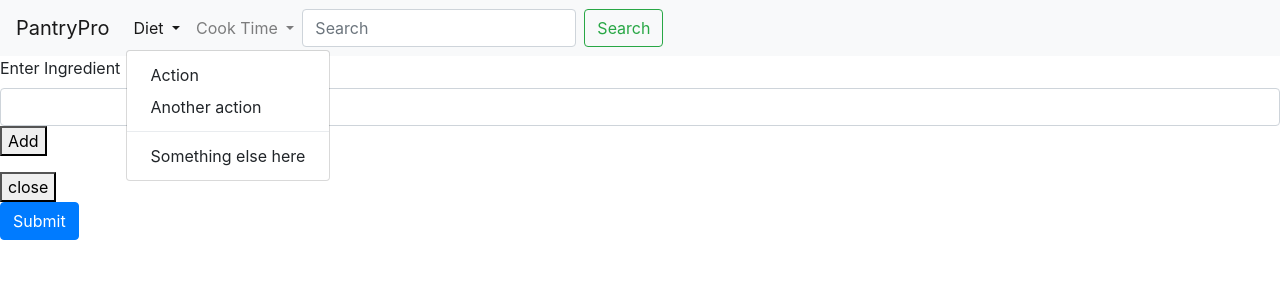
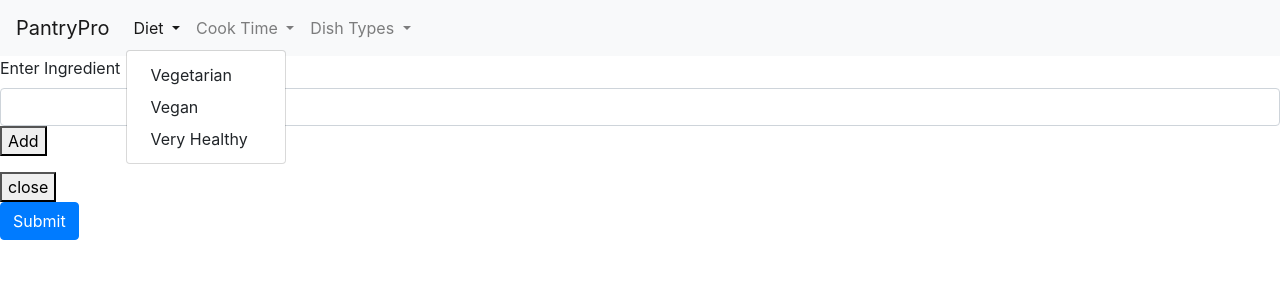
Before and after one commit to GEETHA-21/Pantry-Pro, a Node server app: page / in a window 1280 px wide, after a click on "Diet". Shown: the top 300 px of the page. Run offline with Node 20, Linux system fonts and the light colour scheme; some libraries are stand-ins or nearby versions.

Commit message:
recipes.handlebars should be working, added sass

```diff
--- a/views/layouts/main.handlebars
+++ b/views/layouts/main.handlebars
@@ -4,13 +4,11 @@
 <head>
     <meta charset="utf-8">
     <link rel="stylesheet" href="https://maxcdn.bootstrapcdn.com/bootstrap/4.0.0-beta.3/css/bootstrap.min.css">
-    <link rel="stylesheet" href="/assets/styles/styles.css" media="screen" title="no title" charset="utf-8">
+    <link rel="stylesheet" href="assets/styles/styles.css" charset="utf-8">
     <link rel="stylesheet" href="https://stackpath.bootstrapcdn.com/bootstrap/4.4.1/css/bootstrap.min.css"
         integrity="sha384-Vkoo8x4CGsO3+Hhxv8T/Q5PaXtkKtu6ug5TOeNV6gBiFeWPGFN9MuhOf23Q9Ifjh" crossorigin="anonymous">
     <title>PantryPro</title>
 </head>
-
-<body>
 
 <nav class="navbar navbar-expand-lg navbar-light bg-light">
     <a class="navbar-brand" href="#">PantryPro</a>
@@ -18,42 +16,47 @@
         aria-controls="navbarSupportedContent" aria-expanded="false" aria-label="Toggle navigation">
         <span class="navbar-toggler-icon"></span>
     </button>
-
     <div class="collapse navbar-collapse" id="navbarSupportedContent">
         <ul class="navbar-nav mr-auto">
             <li class="nav-item dropdown">
-                    <a class="nav-link dropdown-toggle" href="#" id="navbarDropdown" role="button"
-                        data-toggle="dropdown" aria-haspopup="true" aria-expanded="false">
+                <a class="nav-link dropdown-toggle" href="#" id="navbarDropdown" role="button" data-toggle="dropdown"
+                    aria-haspopup="true" aria-expanded="false">
                     Diet
                 </a>
                 <div class="dropdown-menu" aria-labelledby="navbarDropdown">
-                        <a class="dropdown-item" href="#">Action</a>
-                        <a class="dropdown-item" href="#">Another action</a>
-                        <div class="dropdown-divider"></div>
-                        <a class="dropdown-item" href="#">Something else here</a>
+                    <a class="dropdown-item" href="#">Vegetarian</a>
+                    <a class="dropdown-item" href="#">Vegan</a>
+                    <a class="dropdown-item" href="#">Very Healthy</a>
                 </div>
             </li>
             <li class="nav-item dropdown">
-                    <a class="nav-link dropdown-toggle" href="#" id="navbarDropdown" role="button"
-                        data-toggle="dropdown" aria-haspopup="true" aria-expanded="false">
+                <a class="nav-link dropdown-toggle" href="#" id="navbarDropdown" role="button" data-toggle="dropdown"
+                    aria-haspopup="true" aria-expanded="false">
                     Cook Time
                 </a>
                 <div class="dropdown-menu" aria-labelledby="navbarDropdown">
-                        <a class="dropdown-item" href="#">Action</a>
-                        <a class="dropdown-item" href="#">Another action</a>
-                        <div class="dropdown-divider"></div>
-                        <a class="dropdown-item" href="#">Something else here</a>
+                    <a class="dropdown-item" href="#">15 minutes or less</a>
+                    <a class="dropdown-item" href="#">30 minutes or less</a>
+                    <a class="dropdown-item" href="#">45 minutes or less</a>
+                </div>
+            </li>
+            <li class="nav-item dropdown">
+                <a class="nav-link dropdown-toggle" href="#" id="navbarDropdown" role="button" data-toggle="dropdown"
+                    aria-haspopup="true" aria-expanded="false">
+                    Dish Types
+                </a>
+                <div class="dropdown-menu" aria-labelledby="navbarDropdown">
+                    <a class="dropdown-item" href="#">Lunch</a>
+                    <a class="dropdown-item" href="#">Main Course</a>
+                    <a class="dropdown-item" href="#">Dinner</a>
                 </div>
             </li>
 
-                <form class="form-inline my-2 my-lg-0">
-                    <input class="form-control mr-sm-2" type="search" placeholder="Search" aria-label="Search">
-                    <button class="btn btn-outline-success my-2 my-sm-0" type="submit">Search</button>
-                </form>
     </div>
 </nav>
+
+<body>
     {{{body}}}
-
     <script type="text/javascript" src="https://cdnjs.cloudflare.com/ajax/libs/jquery/3.2.1/jquery.min.js"></script>
     <script src="https://cdn.jsdelivr.net/npm/popper.js@1.16.0/dist/umd/popper.min.js"
         integrity="sha384-Q6E9RHvbIyZFJoft+2mJbHaEWldlvI9IOYy5n3zV9zzTtmI3UksdQRVvoxMfooAo"
@@ -61,8 +64,8 @@
     <script src="https://stackpath.bootstrapcdn.com/bootstrap/4.4.1/js/bootstrap.min.js"
         integrity="sha384-wfSDF2E50Y2D1uUdj0O3uMBJnjuUD4Ih7YwaYd1iqfktj0Uod8GCExl3Og8ifwB6"
         crossorigin="anonymous"></script>
-    <script type="text/javascript" src="/js/index.js"></script>
-    <script type="text/javascript" src="/js/spoonacular-api.js"></script>
+    <script type="text/javascript" src="/assets/js/index.js"></script>
+    <script type="text/javascript" src="/assets/js/spoonacular-api.js"></script>
 </body>
 
 </html>
```
Also changed, not shown: public/js/spoonacular-api.js (+20 -37 lines), public/sass/base/_animations.scss (added, +43 -0 lines), views/recipes.handlebars (+54 -8 lines), public/sass/abstracts/_functions.scss (added), public/sass/abstracts/_mixins.scss (added), public/sass/abstracts/_variables.scss (added), public/sass/base/_base.scss (added), public/sass/base/_typography.scss (added), public/sass/base/_utilities.scss (added), public/sass/layout/_footer.scss (added), public/sass/layout/_header.scss (added), public/sass/layout/_navigation.scss (added), public/sass/main.scss (added), public/sass/pages/_home.scss (added), 1 more files. Lines whose indentation alone changed are shown as unchanged.
